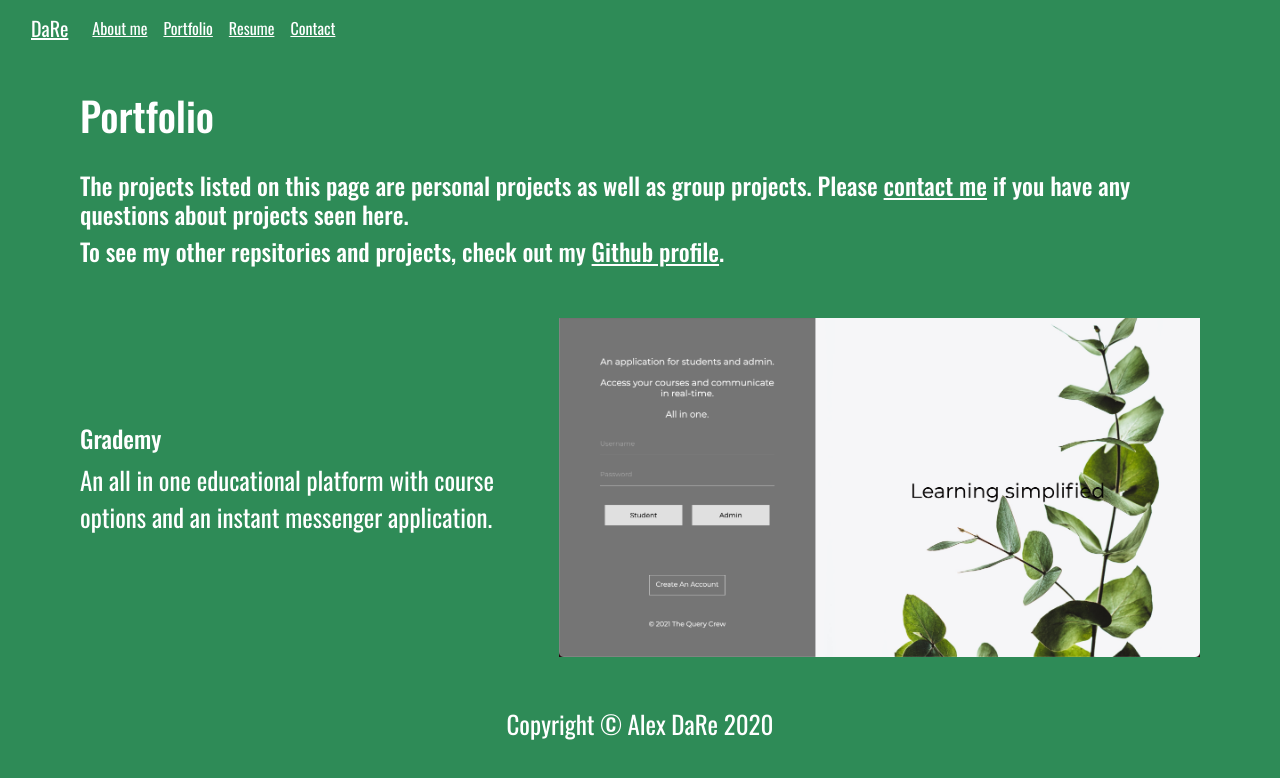
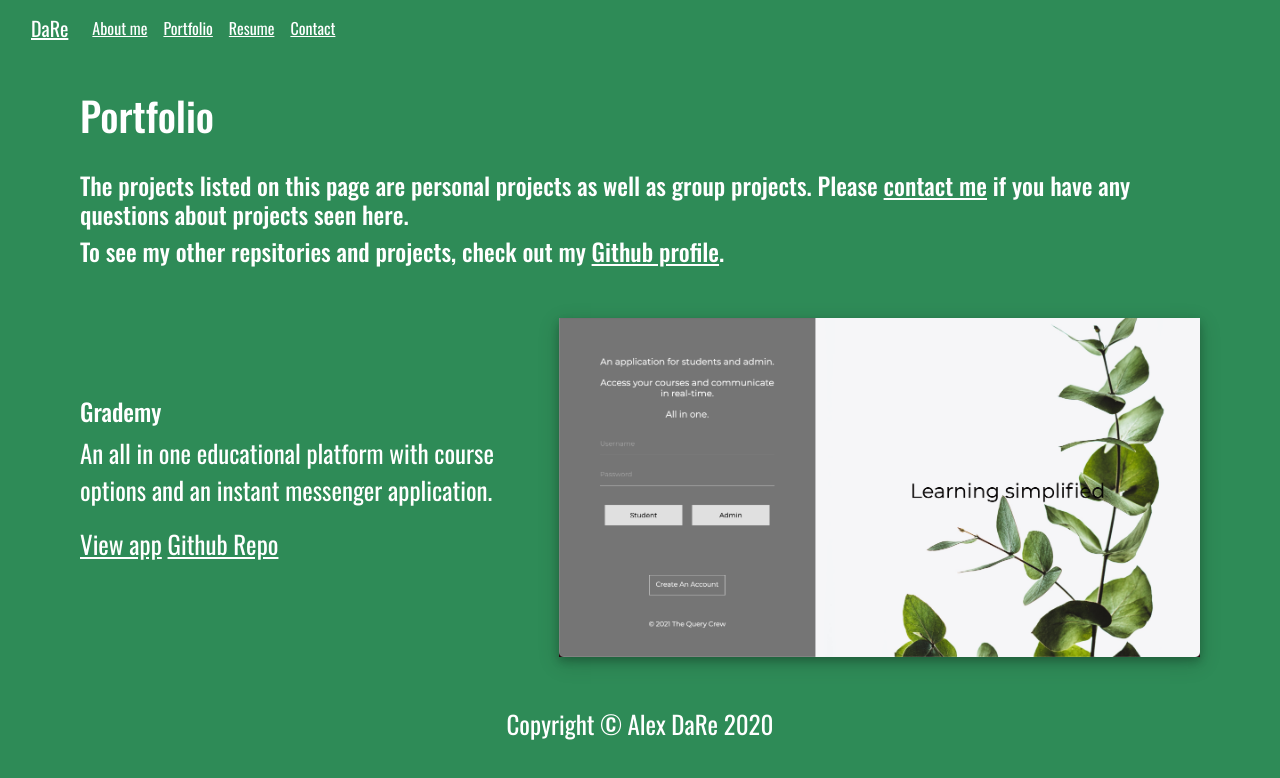
Before and after one commit to aldare93/new-react-portfolio, a React (Create React App) app: page /portfolio in a window 1280 px wide. Shown: the top 778 px of the page. Built offline with nearby package versions, Linux system fonts and the light colour scheme.

Commit message:
links props info added

```diff
--- a/public/index.html
+++ b/public/index.html
@@ -16,6 +16,8 @@
       user's mobile device or desktop. See https://developers.google.com/web/fundamentals/web-app-manifest/
     -->
     <link rel="manifest" href="%PUBLIC_URL%/manifest.json" />
+    <link rel="stylesheet" href="assets/css/portfolio.css" />
+    <link rel="stylesheet" href="assets/css/resume.css" />
     <link rel="stylesheet" href="https://stackpath.bootstrapcdn.com/bootstrap/4.3.1/css/bootstrap.min.css" />
     <!--
       Notice the use of %PUBLIC_URL% in the tags above.
--- a/src/Pages/Portfolio.js
+++ b/src/Pages/Portfolio.js
@@ -21,6 +21,8 @@ function Portfolio(props) {
         description={"An all in one educational platform with course options and an instant messenger application."}
         img={"/assets/grademy_screenshot.png"}
         alt={"Grademy screenshot"}
+        app={"https://grademy.herokuapp.com/"}
+        github={"https://github.com/aldare93/grademy"}
       />
     </div>
   );
--- a/src/components/Portfolio/LImageRText.js
+++ b/src/components/Portfolio/LImageRText.js
@@ -11,6 +11,7 @@ function LImageRText(props) {
             <div className="col-lg-5 col-md-4 col-xs-12 my-auto description">
                 <h4>{props.title}</h4>
                     <p>{props.description}</p>
+                    <p><a href={props.app}>View app</a> <a href={props.github}>Github Repo</a></p>
             </div>
         </div>
     </div>
--- a/src/components/Portfolio/RImageLText.js
+++ b/src/components/Portfolio/RImageLText.js
@@ -7,6 +7,7 @@ function RImageLText(props) {
             <div class="col-lg-5 col-md-4 col-xs-12 my-auto description weather-description">
                 <h4>{props.title}</h4>
                     <p>{props.description}</p>
+                    <p><a href={props.app}>View app</a> <a href={props.github}>Github Repo</a></p>
             </div>
 
             <div class="col-lg-7 col-md-8 col-xs-12 weather-image">
```
